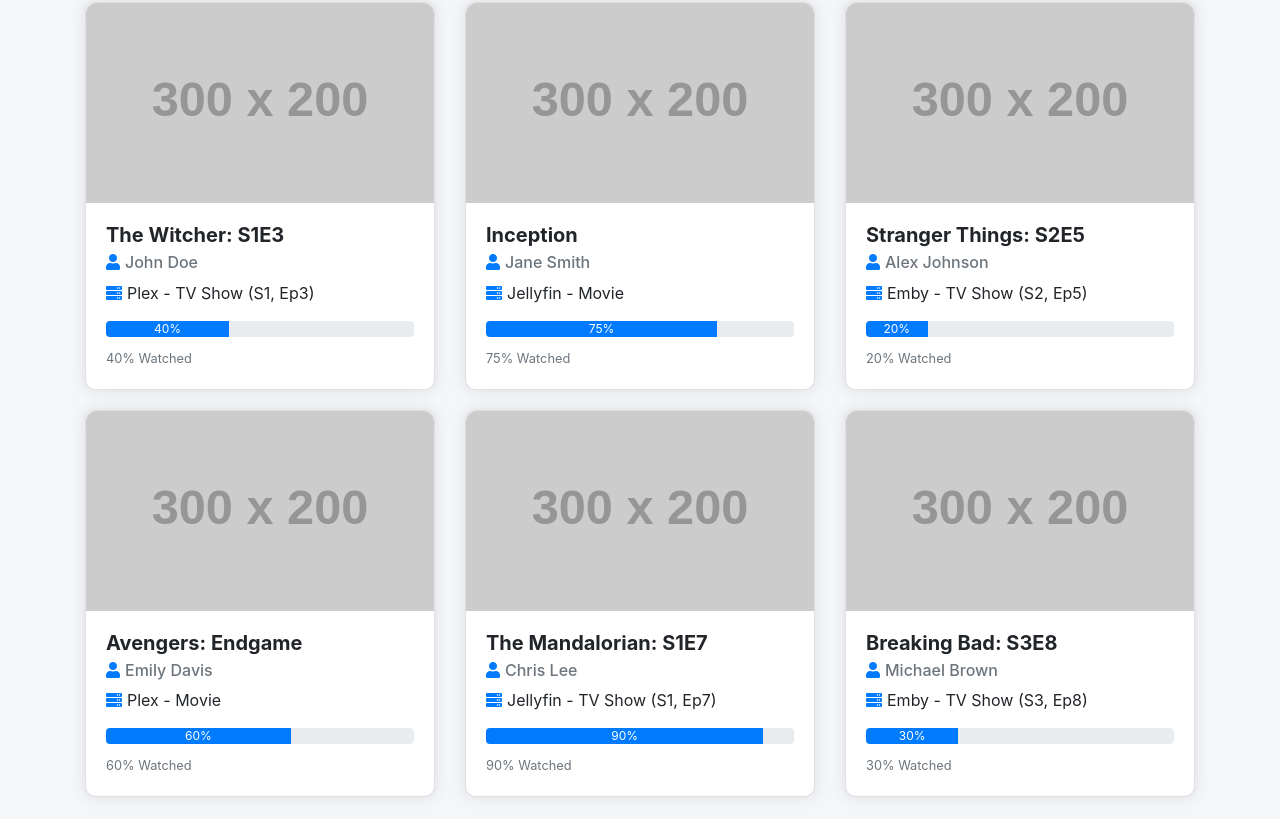
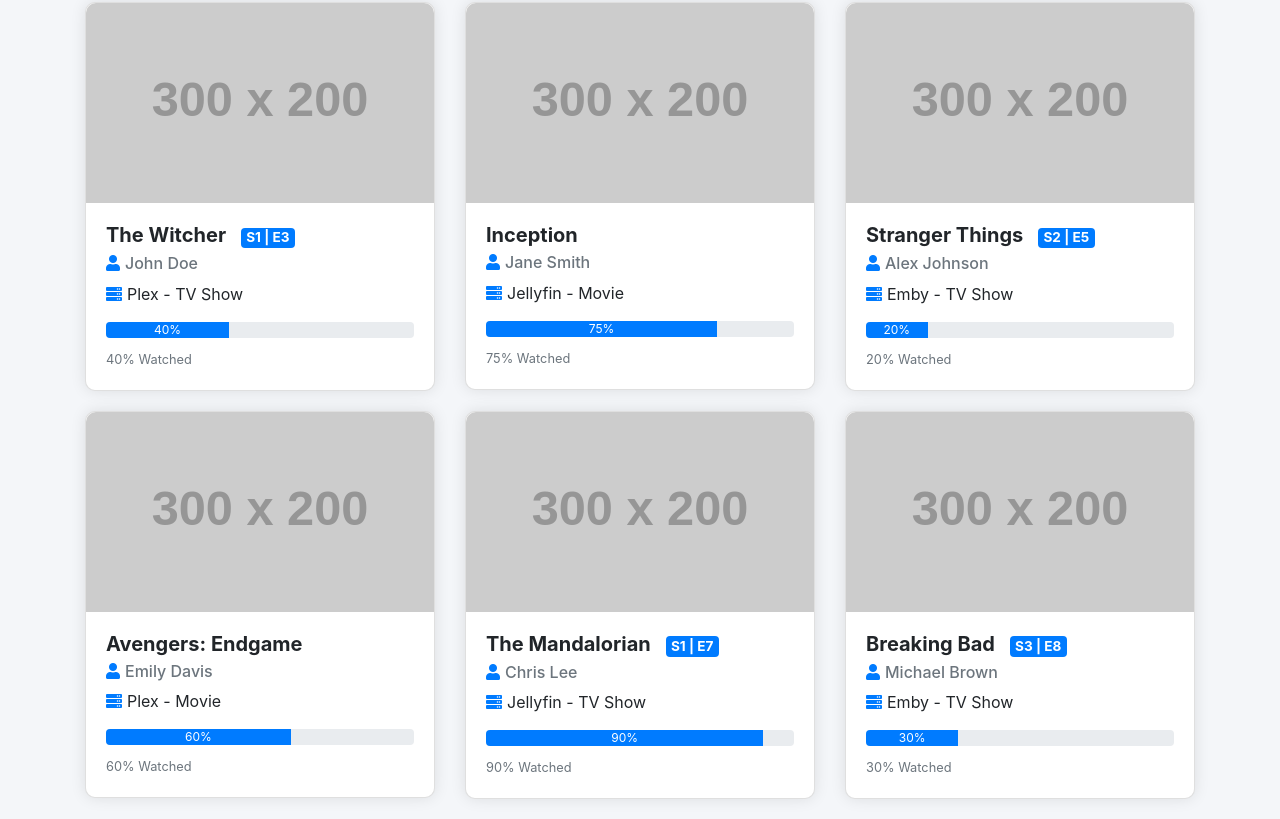
Before and after one commit to Keenan-sad/docker, a plain HTML site: page activities.html in a window 1280 px wide. Shown: the part 188-1007 px from the top of the page. Drawn offline with nearby package versions, Linux system fonts and the light colour scheme; placeholder pictures from the web are drawn by us.

Commit message:
Update activities.html

```diff
--- a/activities.html
+++ b/activities.html
@@ -45,6 +45,11 @@
         .service-icon {
             color: #007bff;
             margin-right: 5px;
+        }
+
+        .badge {
+            font-size: 0.85rem;
+            margin-left: 10px;
         }
     </style>
 </head>
@@ -114,9 +119,9 @@
                     <img src="https://via.placeholder.com/300x200?text=The+Witcher" class="card-img-top poster-img"
                         alt="The Witcher">
                     <div class="card-body">
-                        <h5 class="card-title">The Witcher: S1E3</h5>
+                        <h5 class="card-title">The Witcher <span class="badge badge-primary">S1 | E3</span></h5>
                         <h6 class="card-subtitle mb-2 text-muted"><i class="fas fa-user service-icon"></i>John Doe</h6>
-                        <p class="card-text"><i class="fas fa-server service-icon"></i>Plex - TV Show (S1, Ep3)</p>
+                        <p class="card-text"><i class="fas fa-server service-icon"></i>Plex - TV Show</p>
                         <div class="progress mb-2">
                             <div class="progress-bar" role="progressbar" style="width: 40%;" aria-valuenow="40"
                                 aria-valuemin="0" aria-valuemax="100">40%</div>
@@ -148,9 +153,9 @@
                     <img src="https://via.placeholder.com/300x200?text=Stranger+Things" class="card-img-top poster-img"
                         alt="Stranger Things">
                     <div class="card-body">
-                        <h5 class="card-title">Stranger Things: S2E5</h5>
+                        <h5 class="card-title">Stranger Things <span class="badge badge-primary">S2 | E5</span></h5>
                         <h6 class="card-subtitle mb-2 text-muted"><i class="fas fa-user service-icon"></i>Alex Johnson</h6>
-                        <p class="card-text"><i class="fas fa-server service-icon"></i>Emby - TV Show (S2, Ep5)</p>
+                        <p class="card-text"><i class="fas fa-server service-icon"></i>Emby - TV Show</p>
                         <div class="progress mb-2">
                             <div class="progress-bar" role="progressbar" style="width: 20%;" aria-valuenow="20"
                                 aria-valuemin="0" aria-valuemax="100">20%</div>
@@ -182,9 +187,9 @@
                     <img src="https://via.placeholder.com/300x200?text=The+Mandalorian" class="card-img-top poster-img"
                         alt="The Mandalorian">
                     <div class="card-body">
-                        <h5 class="card-title">The Mandalorian: S1E7</h5>
+                        <h5 class="card-title">The Mandalorian <span class="badge badge-primary">S1 | E7</span></h5>
                         <h6 class="card-subtitle mb-2 text-muted"><i class="fas fa-user service-icon"></i>Chris Lee</h6>
-                        <p class="card-text"><i class="fas fa-server service-icon"></i>Jellyfin - TV Show (S1, Ep7)</p>
+                        <p class="card-text"><i class="fas fa-server service-icon"></i>Jellyfin - TV Show</p>
                         <div class="progress mb-2">
                             <div class="progress-bar" role="progressbar" style="width: 90%;" aria-valuenow="90"
                                 aria-valuemin="0" aria-valuemax="100">90%</div>
@@ -199,9 +204,9 @@
                     <img src="https://via.placeholder.com/300x200?text=Breaking+Bad" class="card-img-top poster-img"
                         alt="Breaking Bad">
                     <div class="card-body">
-                        <h5 class="card-title">Breaking Bad: S3E8</h5>
+                        <h5 class="card-title">Breaking Bad <span class="badge badge-primary">S3 | E8</span></h5>
                         <h6 class="card-subtitle mb-2 text-muted"><i class="fas fa-user service-icon"></i>Michael Brown</h6>
-                        <p class="card-text"><i class="fas fa-server service-icon"></i>Emby - TV Show (S3, Ep8)</p>
+                        <p class="card-text"><i class="fas fa-server service-icon"></i>Emby - TV Show</p>
                         <div class="progress mb-2">
                             <div class="progress-bar" role="progressbar" style="width: 30%;" aria-valuenow="30"
                                 aria-valuemin="0" aria-valuemax="100">30%</div>
```
